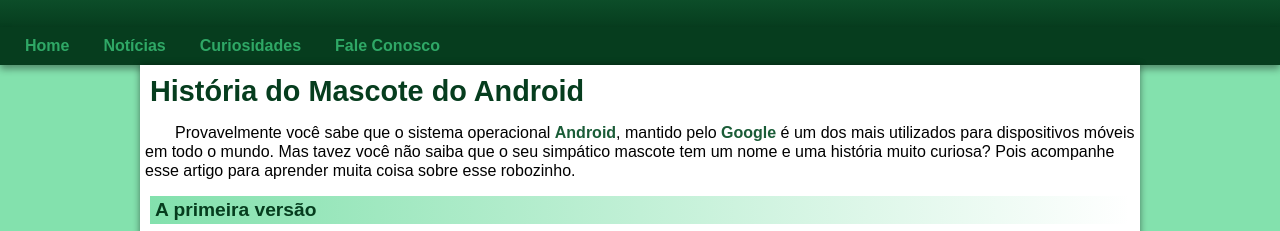
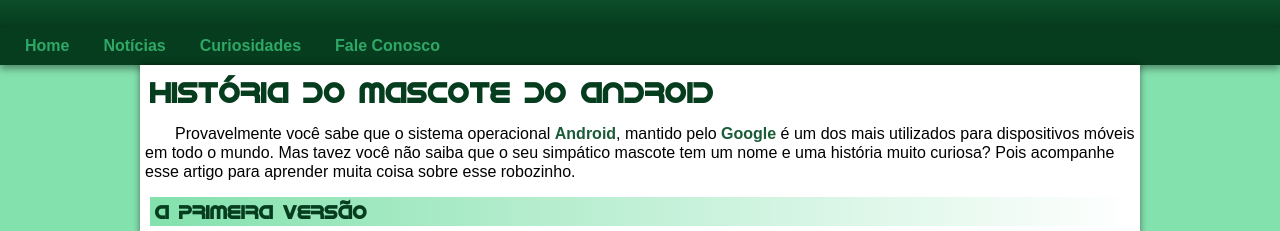
Before and after one commit to kauaborges-code/projeto-android, a plain HTML site: page index.html in a window 1280 px wide. Shown: the part 152-383 px from the top of the page. Drawn offline with Linux system fonts and the light colour scheme; the site is published under a folder, as on GitHub Pages, so addresses that start at the root find nothing.

Commit message:
Update style.css

```diff
--- a/estilo/style.css
+++ b/estilo/style.css
@@ -4,7 +4,7 @@
 
 @font-face {
     font-family: 'android';
-    src: url('/fontes/idroid.otf');
+    src: url('../fontes/idroid.otf') format('opentype');
 }
 
 :root {
```
